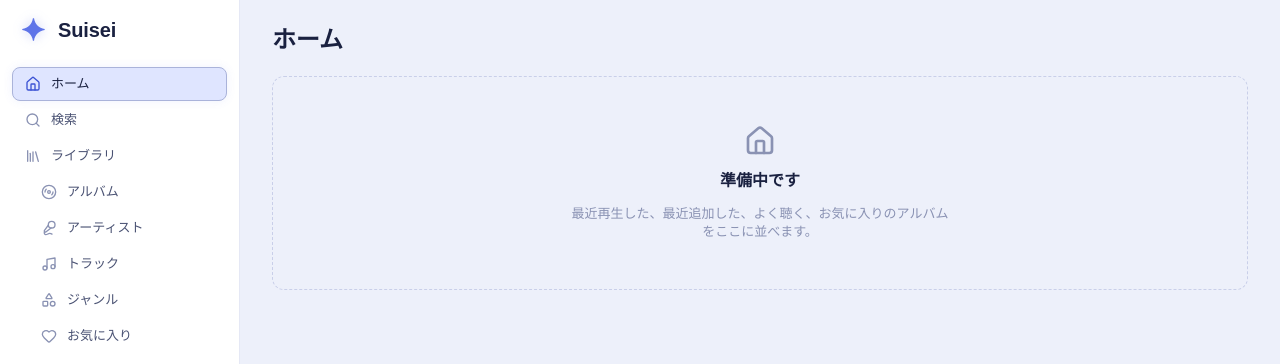
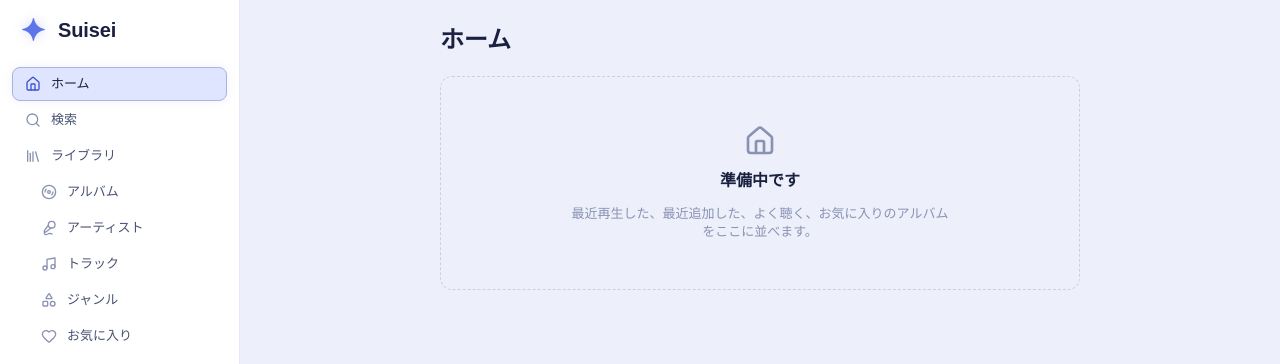
Before and after one commit to inaba-garnet/Suisei, a Nuxt app in the folder web/: page / in a window 1280 px wide. Shown: the top 364 px of the page. Built offline with nearby package versions, Linux system fonts and the light colour scheme; a web font is replaced by a local one.

Commit message:
feat(web): PC で内容の幅を 640px までにする

```diff
--- a/web/app/layouts/default.vue
+++ b/web/app/layouts/default.vue
@@ -8,8 +8,10 @@
       <AppSidebar />
     </aside>
     <main class="min-h-0 flex-1 overflow-y-auto">
-      <div class="mx-auto max-w-6xl px-4 pt-[calc(env(safe-area-inset-top)+16px)] pb-6 md:px-8 md:pt-6">
-        <slot />
+      <div class="px-4 pt-[calc(env(safe-area-inset-top)+16px)] pb-6 md:px-8 md:pt-6">
+        <div class="mx-auto max-w-[640px]" data-testid="content">
+          <slot />
+        </div>
       </div>
     </main>
     <div class="shrink-0 md:col-span-2 md:border-t md:border-divider md:bg-surface-1">
```
